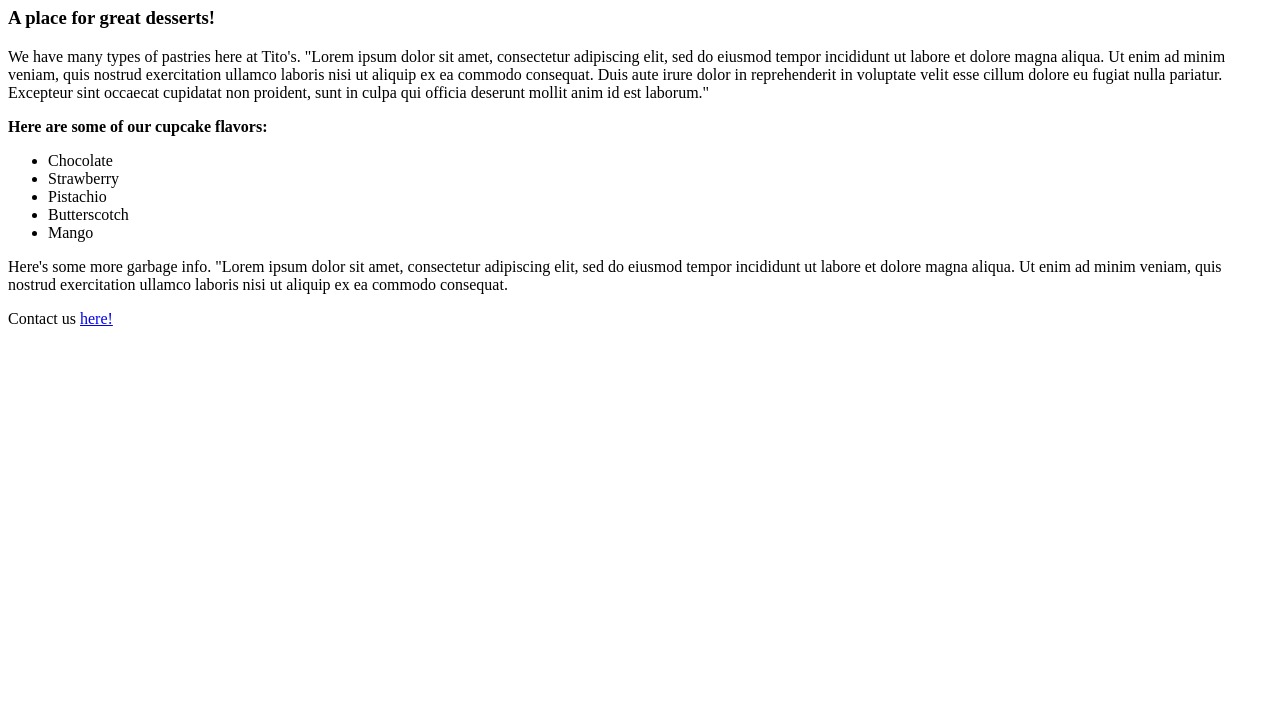
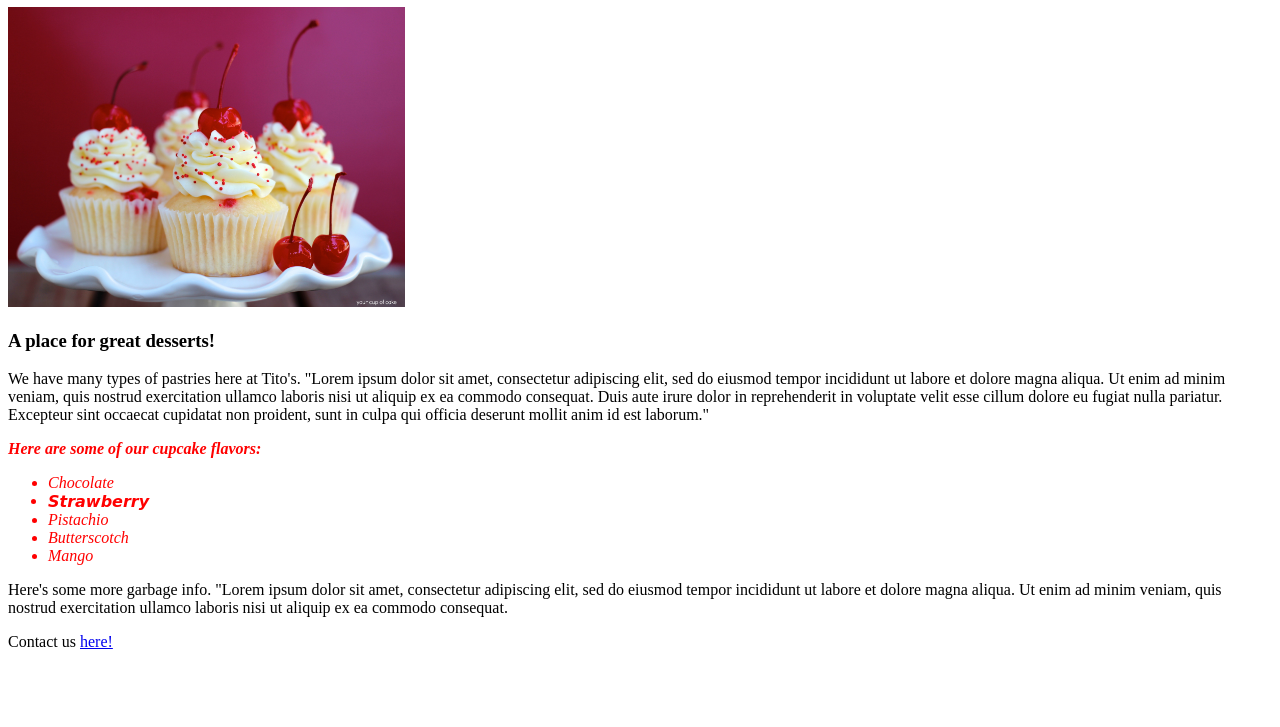
Before and after one commit to BlakeScala/cupcake-shop, a plain HTML site: page index.html in a window 1280 px wide. Shown: the part 73-800 px from the top of the page. Drawn offline with Linux system fonts and the light colour scheme.

Commit message:
add pictures, more text, and styling

```diff
--- a/css/styles.css
+++ b/css/styles.css
@@ -0,0 +1,11 @@
+.flashy {
+  font-style: italic;
+  color: red
+}
+.best {
+  font-weight: bold;
+  font-family: cursive;
+}
+img{
+  height:300px;
+}
--- a/index.html
+++ b/index.html
@@ -6,6 +6,7 @@
   </head>
   <body>
     <h1 class="flashy">Tito's Cupcakes</h1>
+    <img src="img/cupcakes.jpg" alt="cupcakes" />
     <h3>A place for great desserts!</h3>
     <p>
       We have many types of pastries here at Tito's. "Lorem ipsum dolor sit amet, consectetur adipiscing elit, sed do eiusmod tempor incididunt ut labore et dolore magna aliqua. Ut enim ad minim veniam, quis nostrud exercitation ullamco laboris nisi ut aliquip ex ea commodo consequat. Duis aute irure dolor in reprehenderit in voluptate velit esse cillum dolore eu fugiat nulla pariatur. Excepteur sint occaecat cupidatat non proident, sunt in culpa qui officia deserunt mollit anim id est laborum."
@@ -15,7 +16,7 @@
     </p>
     <ul class="flashy">
       <li>Chocolate</li>
-      <li>Strawberry</li>
+      <li class="best">Strawberry</li>
       <li>Pistachio</li>
       <li>Butterscotch</li>
       <li>Mango</li>
```
Also changed, not shown: img/cupcakes.jpg (added).
